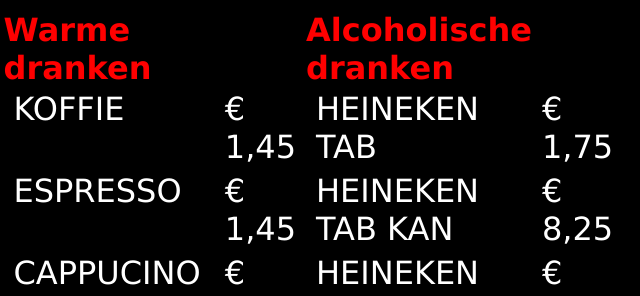
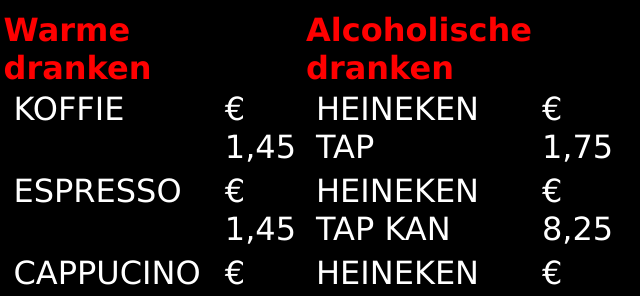
Before and after one commit to mwveelen/tvweldam, a plain HTML site: page index.html in a window 1280 px wide. Shown: the top 296 px of the page, 309-949 px from the left. Drawn offline with Linux system fonts and the light colour scheme.

Commit message:
Update index.html
tab --> tap

```diff
--- a/index.html
+++ b/index.html
@@ -60,7 +60,7 @@
 				<div class="divTableCell">&#8364;	1,50</div>
 				<div class="divTableCell">KOFFIE</div>
 				<div class="divTableCell">&#8364;	1,45</div>
-				<div class="divTableCell">HEINEKEN TAB</div>
+				<div class="divTableCell">HEINEKEN TAP</div>
 				<div class="divTableCell">&#8364;	1,75</div>
 				<div class="divTableCell">BROODJE FRICADEL</div>
 				<div class="divTableCell">&#8364;	 	1,90</div>
@@ -70,7 +70,7 @@
 				<div class="divTableCell">&#8364;	1,50</div>
 				<div class="divTableCell">ESPRESSO</div>
 				<div class="divTableCell">&#8364;	1,45</div>
-				<div class="divTableCell">HEINEKEN TAB KAN</div>
+				<div class="divTableCell">HEINEKEN TAP KAN</div>
 				<div class="divTableCell">&#8364;	8,25</div>
 				<div class="divTableCell">BROODJE HAM</div>
 				<div class="divTableCell">&#8364;	 	1,75</div>
```
